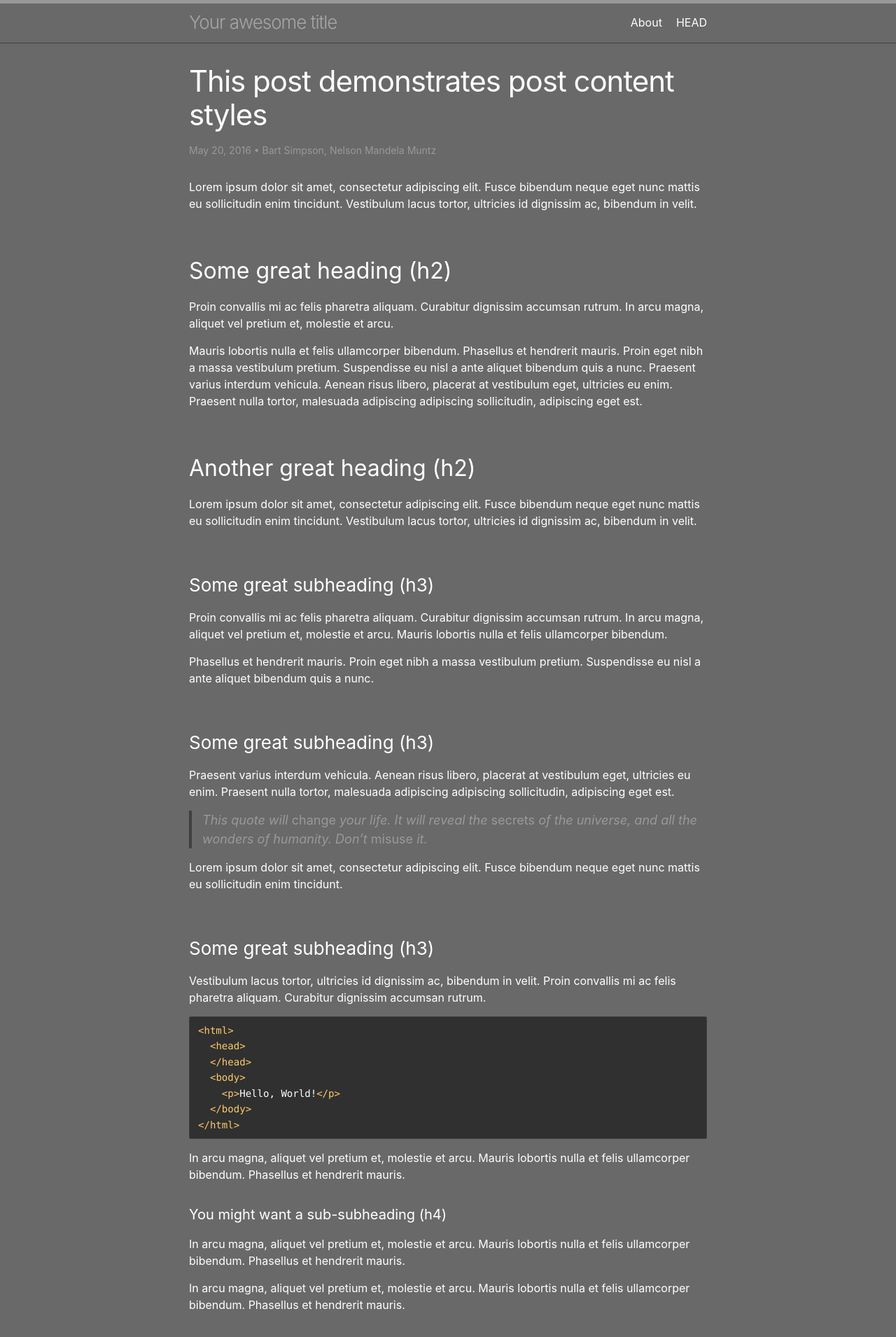
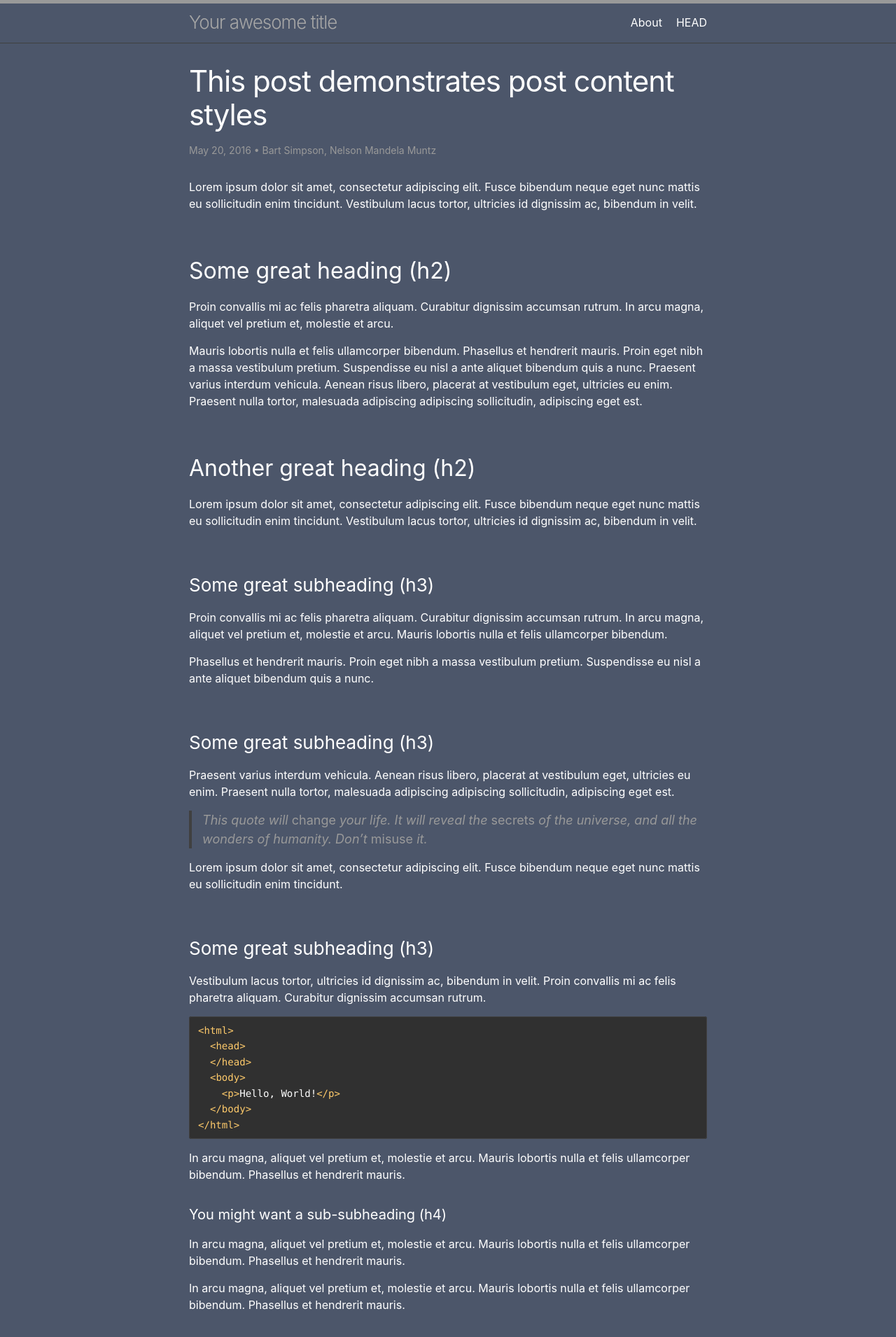
Before and after one commit to kw-ch/kw-ch.github.io, a Jekyll site: the page built from _posts/2016-05-20-this-post-demonstrates-post-content-styles.md, in a window 1280 px wide. Shown: the top 1910 px of the page at 70% size. Built offline with Jekyll 4.4.1, drawn with Linux system fonts in a browser that asks for light colours.

Commit message:
Update dark.scss

```diff
--- a/_sass/minima/skins/dark.scss
+++ b/_sass/minima/skins/dark.scss
@@ -7,7 +7,7 @@ $brand-color-dark:      darken($brand-color, 35%) !default;
 $site-title-color:      $brand-color-light !default;
 
 $text-color:            #ffffff !default;
-$background-color:      #696969 !default;
+$background-color:      #4c566a !default;
 $code-background-color: #303030 !default;
 
 $link-base-color:       #86befc !default;
```
